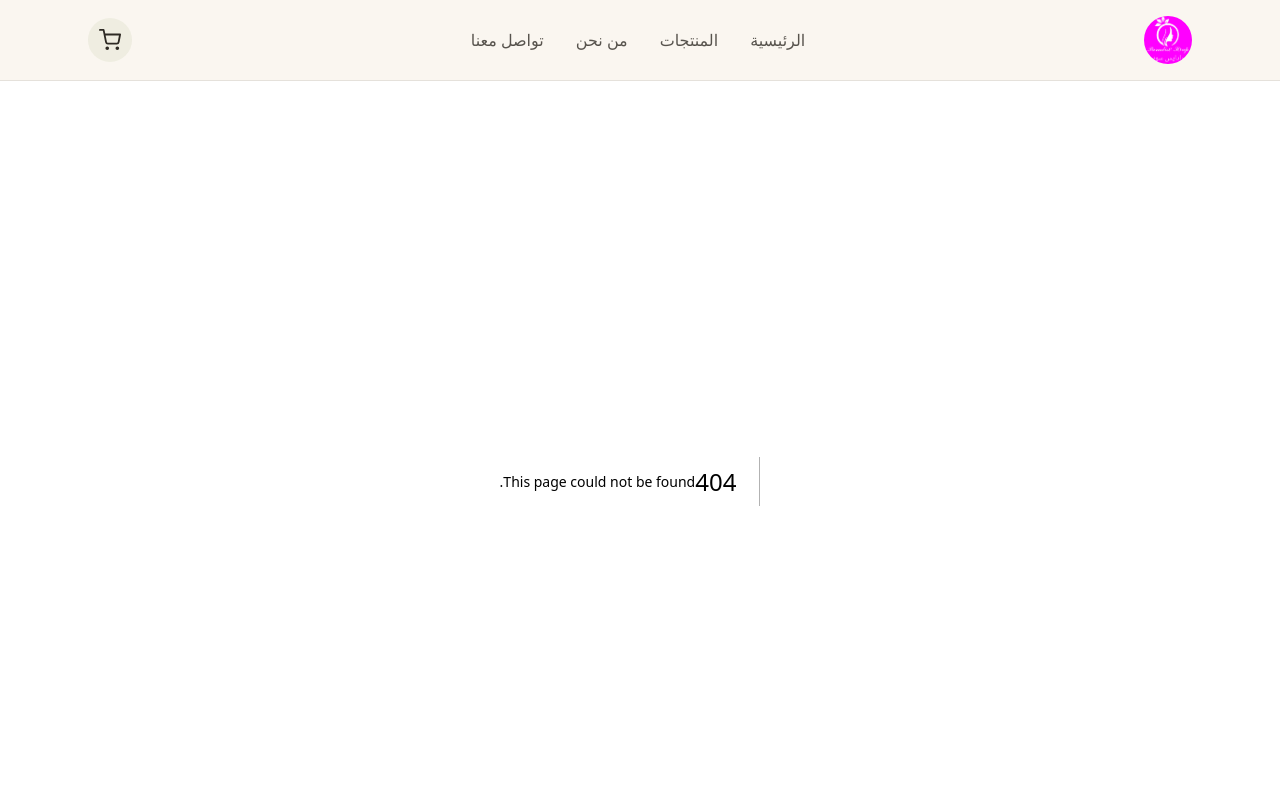
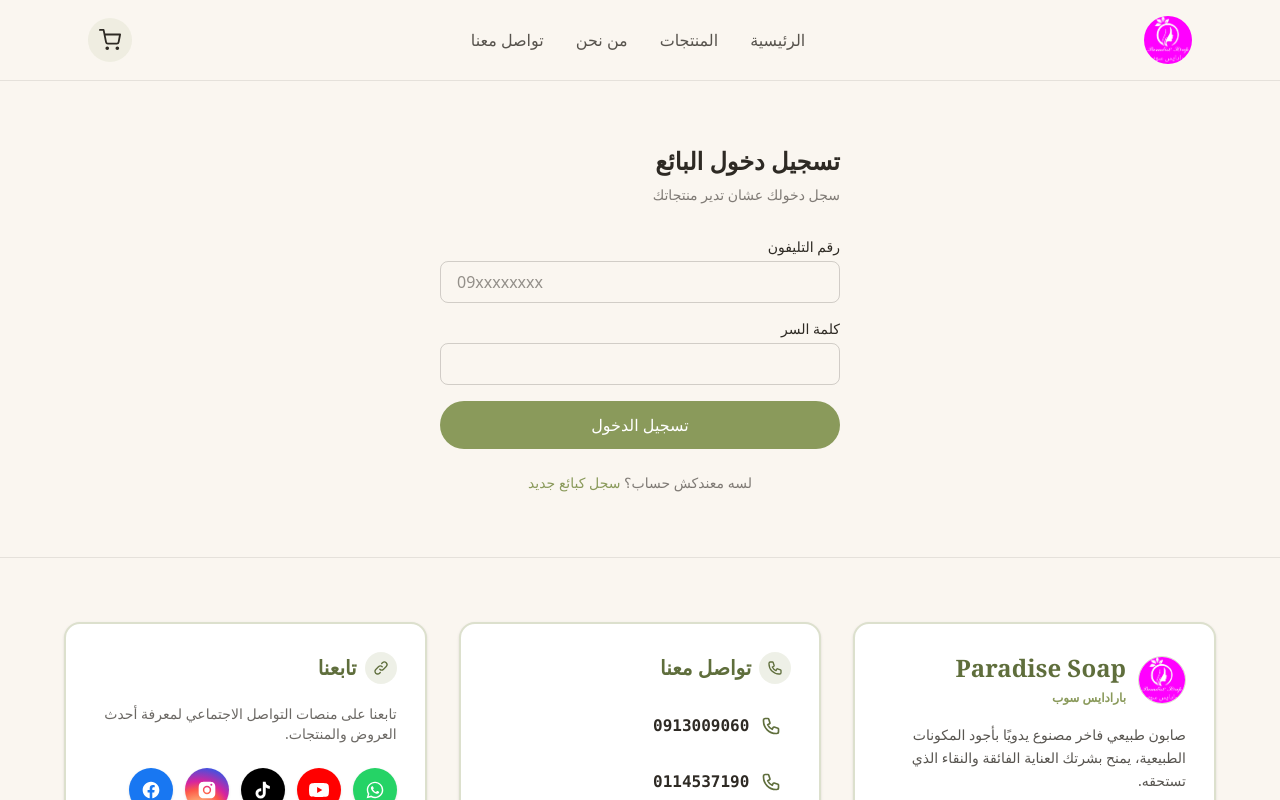
Before and after one commit to paradisesoap653-dotcom/paradise-soap-2, a Next.js app: page /seller/login in a window 1280 px wide. Before the commit this address had no page. Shown: the top 800 px of the page. Built offline with nearby package versions, Linux system fonts and the light colour scheme.

Commit message:
Create page.tsx

```diff
--- /dev/null
+++ b/src/app/seller/login/page.tsx
@@ -0,0 +1,105 @@
+"use client";
+
+import { useState } from "react";
+import { useRouter } from "next/navigation";
+import Link from "next/link";
+
+export default function SellerLoginPage() {
+  const router = useRouter();
+  const [loading, setLoading] = useState(false);
+  const [error, setError] = useState("");
+  const [form, setForm] = useState({
+    phone: "",
+    password: "",
+  });
+
+  async function handleSubmit(e: React.FormEvent) {
+    e.preventDefault();
+    setError("");
+    setLoading(true);
+
+    try {
+      const res = await fetch("/api/sellers/login", {
+        method: "POST",
+        headers: { "Content-Type": "application/json" },
+        body: JSON.stringify(form),
+      });
+
+      const data = await res.json();
+
+      if (!res.ok) {
+        setError(data.error || "حدث خطأ، حاول مرة أخرى");
+        setLoading(false);
+        return;
+      }
+
+      router.push("/seller/dashboard");
+    } catch (err) {
+      setError("حدث خطأ في الاتصال، حاول مرة أخرى");
+      setLoading(false);
+    }
+  }
+
+  return (
+    <main className="mx-auto max-w-md px-6 py-16" dir="rtl">
+      <h1 className="mb-2 text-2xl font-bold text-[#2e2a24]">
+        تسجيل دخول البائع
+      </h1>
+      <p className="mb-8 text-sm text-[#2e2a24]/60">
+        سجل دخولك عشان تدير منتجاتك
+      </p>
+
+      <form onSubmit={handleSubmit} className="space-y-4">
+        <div>
+          <label className="mb-1 block text-sm font-medium text-[#2e2a24]">
+            رقم التليفون
+          </label>
+          <input
+            required
+            type="tel"
+            value={form.phone}
+            onChange={(e) => setForm({ ...form, phone: e.target.value })}
+            className="w-full rounded-lg border border-[#2e2a24]/20 px-4 py-2"
+            placeholder="09xxxxxxxx"
+            dir="ltr"
+          />
+        </div>
+
+        <div>
+          <label className="mb-1 block text-sm font-medium text-[#2e2a24]">
+            كلمة السر
+          </label>
+          <input
+            required
+            type="password"
+            value={form.password}
+            onChange={(e) => setForm({ ...form, password: e.target.value })}
+            className="w-full rounded-lg border border-[#2e2a24]/20 px-4 py-2"
+            dir="ltr"
+          />
+        </div>
+
+        {error && (
+          <p className="rounded-lg bg-red-50 px-4 py-2 text-sm text-red-600">
+            {error}
+          </p>
+        )}
+
+        <button
+          type="submit"
+          disabled={loading}
+          className="w-full rounded-full bg-[#8a9a5b] px-6 py-3 font-medium text-white hover:bg-[#5f6e3c] disabled:opacity-50"
+        >
+          {loading ? "جاري تسجيل الدخول..." : "تسجيل الدخول"}
+        </button>
+      </form>
+
+      <p className="mt-6 text-center text-sm text-[#2e2a24]/60">
+        لسه معندكش حساب؟{" "}
+        <Link href="/seller/register" className="font-medium text-[#8a9a5b]">
+          سجل كبائع جديد
+        </Link>
+      </p>
+    </main>
+  );
+}
```
